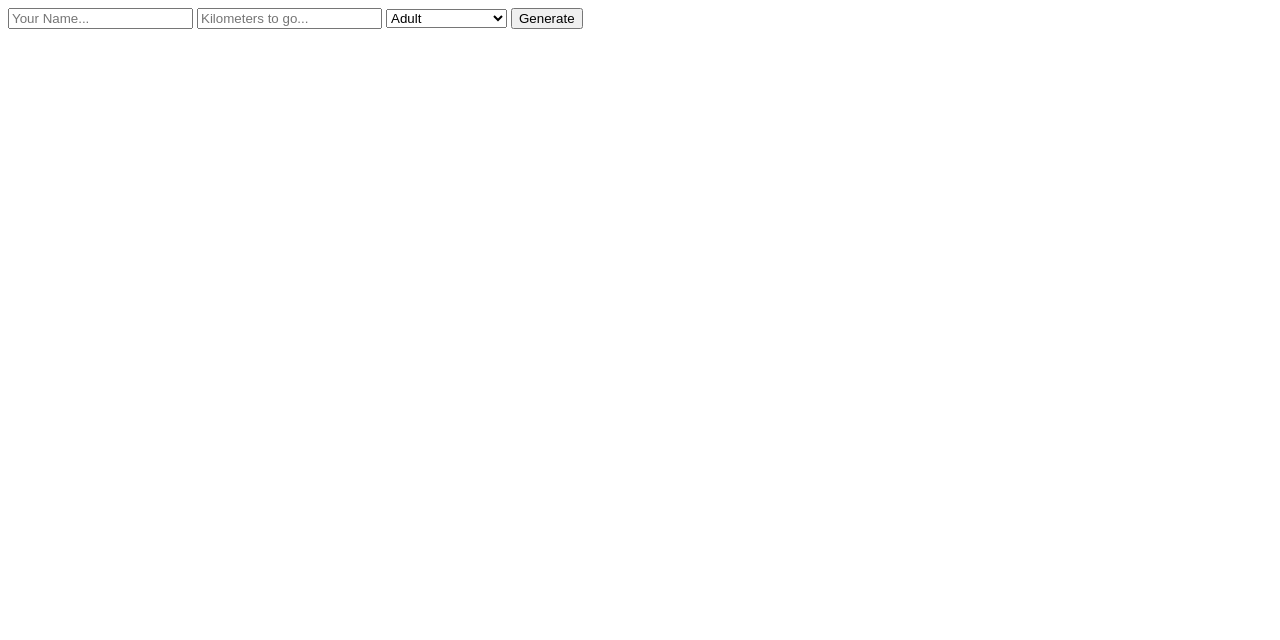
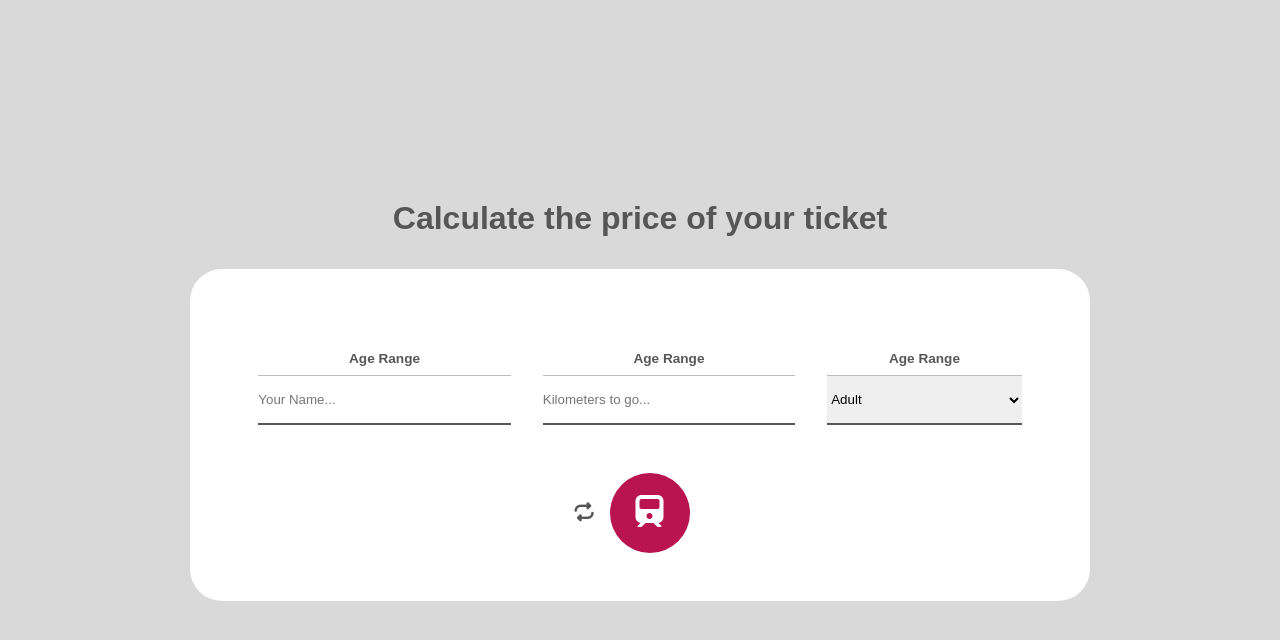
Before and after one commit to RiccardoImperiale/js-biglietto-treno-form, a plain HTML site: page index.html in a window 1280 px wide. Drawn offline with Linux system fonts and the light colour scheme.

Commit message:
add basic style

```diff
--- a/assets/css/style.css
+++ b/assets/css/style.css
@@ -0,0 +1,94 @@
+:root {
+    --ttc-primary: #B91450;
+    --ttc-secondary: #D9D9D9;
+    --ttc-dark: #565656;
+}
+
+* {
+    margin: 0;
+    padding: 0;
+    box-sizing: border-box;
+}
+
+body {
+    background-color: var(--ttc-secondary);
+    font-family: sans-serif;
+    color: var(--ttc-dark);
+}
+
+.container {
+    height: 100vh;
+    max-width: 900px;
+    width: 80%;
+    margin: auto;
+    display: flex;
+    align-items: center;
+    justify-content: center;
+    flex-direction: column;
+}
+
+h1 {
+    margin-bottom: 2rem;
+}
+
+.card {
+    background-color: white;
+    /* height: 300px; */
+    width: 100%;
+    border-radius: 2rem;
+    padding: 5rem 3rem 3rem 3rem;
+}
+
+form {
+    display: flex;
+    justify-content: center;
+    flex-direction: column;
+    align-items: center;
+    gap: 3rem;
+
+    .top {
+        display: flex;
+        gap: 2rem;
+
+        .input_container {
+            text-align: center;
+        }
+
+        & label {
+            font-weight: bold;
+            font-size: .85rem;
+        }
+
+        & input,
+        select {
+            margin-top: .5rem;
+            width: 100%;
+            height: 50px;
+            border: none;
+            border-top: 1px solid #bcbcbc;
+            border-bottom: 2px solid var(--ttc-dark);
+        }
+    }
+
+    .bottom {
+        display: flex;
+        align-items: center;
+
+        & button {
+            background-color: var(--ttc-primary);
+            color: white;
+            border-radius: 50%;
+            width: 5rem;
+            height: 5rem;
+            border: none;
+            font-size: 2rem;
+            margin: 0 1rem;
+            cursor: pointer;
+        }
+
+        #reset {
+            font-size: 1.2rem;
+            cursor: pointer;
+        }
+    }
+}
--- a/assets/js/main.js
+++ b/assets/js/main.js
@@ -7,7 +7,8 @@ const inputKm = document.querySelector('#passenger_km');
 const inputAge = document.querySelector('#age_range');
 const button = document.querySelector('button');
 
-button.addEventListener('click', () => {
+button.addEventListener('click', (event) => {
+    event.preventDefault();
     const passengerName = inputName.value;
     const passengerKm = Number(inputKm.value);
     const passengerAge = inputAge.value;
--- a/index.html
+++ b/index.html
@@ -5,20 +5,40 @@
     <meta charset="UTF-8">
     <meta name="viewport" content="width=device-width, initial-scale=1.0">
     <title>Train ticket price calculator 2.0</title>
+    <link rel="stylesheet" href="https://cdnjs.cloudflare.com/ajax/libs/font-awesome/6.5.1/css/all.min.css" integrity="sha512-DTOQO9RWCH3ppGqcWaEA1BIZOC6xxalwEsw9c2QQeAIftl+Vegovlnee1c9QX4TctnWMn13TZye+giMm8e2LwA==" crossorigin="anonymous" referrerpolicy="no-referrer" />
+    <link rel="stylesheet" href="./assets/css/style.css">
 </head>
 
 <body>
+    <div class="container">
+        <h1>Calculate the price of your ticket</h1>
+        <div class="card">
+            <form action="#">
+                <div class="top">
+                    <div class="input_container">
+                        <label for="passenger_name">Age Range</label>
                         <input id="passenger_name" type="text" name="passenger_name" placeholder="Your Name...">
+                    </div>
+                    <div class="input_container">
+                        <label for="passenger_km">Age Range</label>
                         <input id="passenger_km" type="number" name="passenger_km" placeholder="Kilometers to go...">
-
-    <!-- <label for="age_range">Age Range</label> -->
+                    </div>
+                    <div class="input_container">
+                        <label for="age_range">Age Range</label>
                         <select id="age_range" name="age_range">
                             <option value="adult">Adult</option>
                             <option value="minor">Minor (under 18)</option>
                             <option value="senior">Senior (over 65)</option>
                         </select>
-
-    <button>Generate</button>
+                    </div>
+                </div>
+                <div class="bottom">
+                    <i id="reset" class="fa-solid fa-repeat"></i>
+                    <button type="submit"><i class="fa-solid fa-train"></i></button>
+                </div>
+            </form>
+        </div>
+    </div>
 
     <script src="./assets/js/main.js"></script>
 </body>
```
Lines whose indentation alone changed are shown as unchanged.
